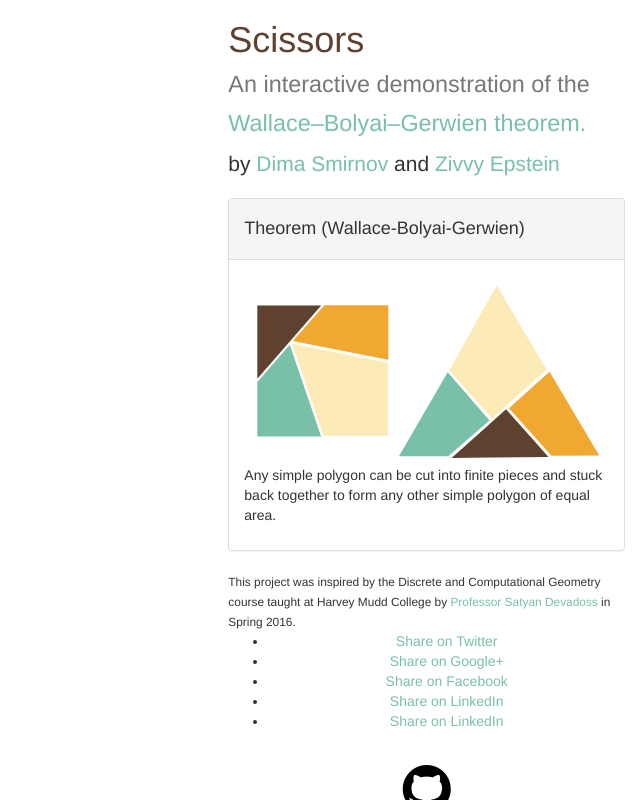
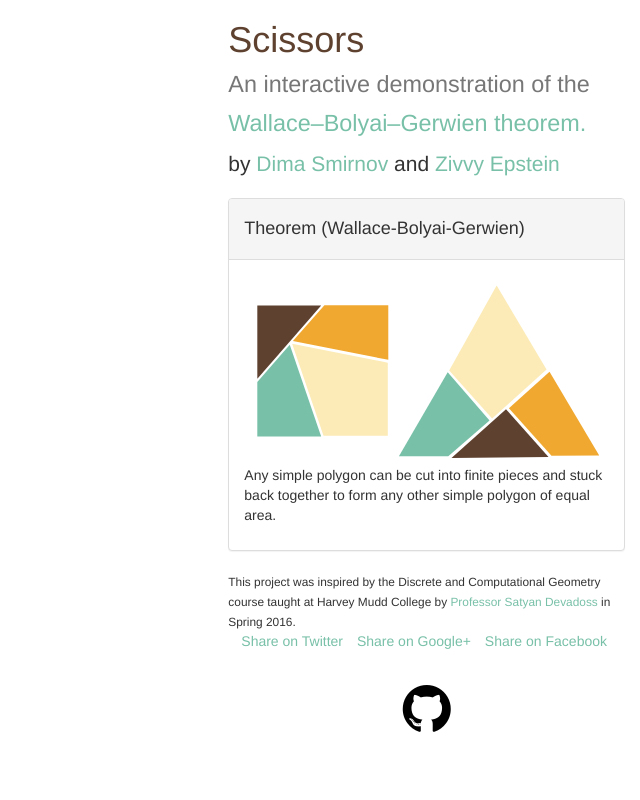
Before and after one commit to dmsm/scissors-congruence, a plain HTML site: page index.html in a window 1280 px wide. Shown: the whole page, without its empty margins (640-1280 px from the left). Drawn offline with nearby package versions, Linux system fonts and the light colour scheme; a script that the page names is missing.

Commit message:
fix socialite styling

```diff
--- a/index.html
+++ b/index.html
@@ -48,21 +48,15 @@
                 <small>This project was inspired by the Discrete and Computational Geometry course taught at Harvey Mudd College by <a href="http://satyandevadoss.org">Professor Satyan Devadoss</a> in Spring 2016.</small>
 
                 <div class="text-center">
-                    <ul class="social-buttons cf">
+                    <ul class="list-inline">
                         <li>
-                            <a href="http://twitter.com/share" class="socialite twitter-share" data-text="Socialite.js" data-url="http://socialitejs.com" data-count="vertical" rel="nofollow" target="_blank"><span class="vhidden">Share on Twitter</span></a>
+                            <a href="http://twitter.com/share" class="socialite twitter-share" data-text="Scissors" data-url="http://dmsm.github.io/scissors/" data-count="vertical" rel="nofollow" target="_blank"><span class="vhidden">Share on Twitter</span></a>
                         </li>
                         <li>
-                            <a href="https://plus.google.com/share?url=http://socialitejs.com" class="socialite googleplus-one" data-size="tall" data-href="http://socialitejs.com" rel="nofollow" target="_blank"><span class="vhidden">Share on Google+</span></a>
+                            <a href="https://plus.google.com/share?url=http://dmsm.github.io/scissors/" class="socialite googleplus-one" data-size="tall" data-href="http://dmsm.github.io/scissors/" rel="nofollow" target="_blank"><span class="vhidden">Share on Google+</span></a>
                         </li>
                         <li>
-                            <a href="http://www.facebook.com/sharer.php?u=http://www.socialitejs.com&t=Socialite.js" class="socialite facebook-like" data-href="http://socialitejs.com" data-send="false" data-layout="box_count" data-width="60" data-show-faces="false" rel="nofollow" target="_blank"><span class="vhidden">Share on Facebook</span></a>
-                        </li>
-                        <li>
-                            <a href="http://www.linkedin.com/shareArticle?mini=true&url=http://socialitejs.com&title=Socialite.js" class="socialite linkedin-share" data-url="http://socialitejs.com" data-counter="top" rel="nofollow" target="_blank"><span class="vhidden">Share on LinkedIn</span></a>
-                        </li>
-                        <li>
-                            <a href="http://www.linkedin.com/shareArticle?mini=true&url=http://socialitejs.com&title=Socialite.js" class="socialite linkedin-share" data-url="http://socialitejs.com" data-counter="top" rel="nofollow" target="_blank"><span class="vhidden">Share on LinkedIn</span></a>
+                            <a href="http://www.facebook.com/sharer.php?u=http://dmsm.github.io/scissors/&t=Scissors" class="socialite facebook-like" data-href="http://dmsm.github.io/scissors/" data-send="false" data-layout="box_count" data-width="60" data-show-faces="false" rel="nofollow" target="_blank"><span class="vhidden">Share on Facebook</span></a>
                         </li>
                     </ul>
                 </div>
```
